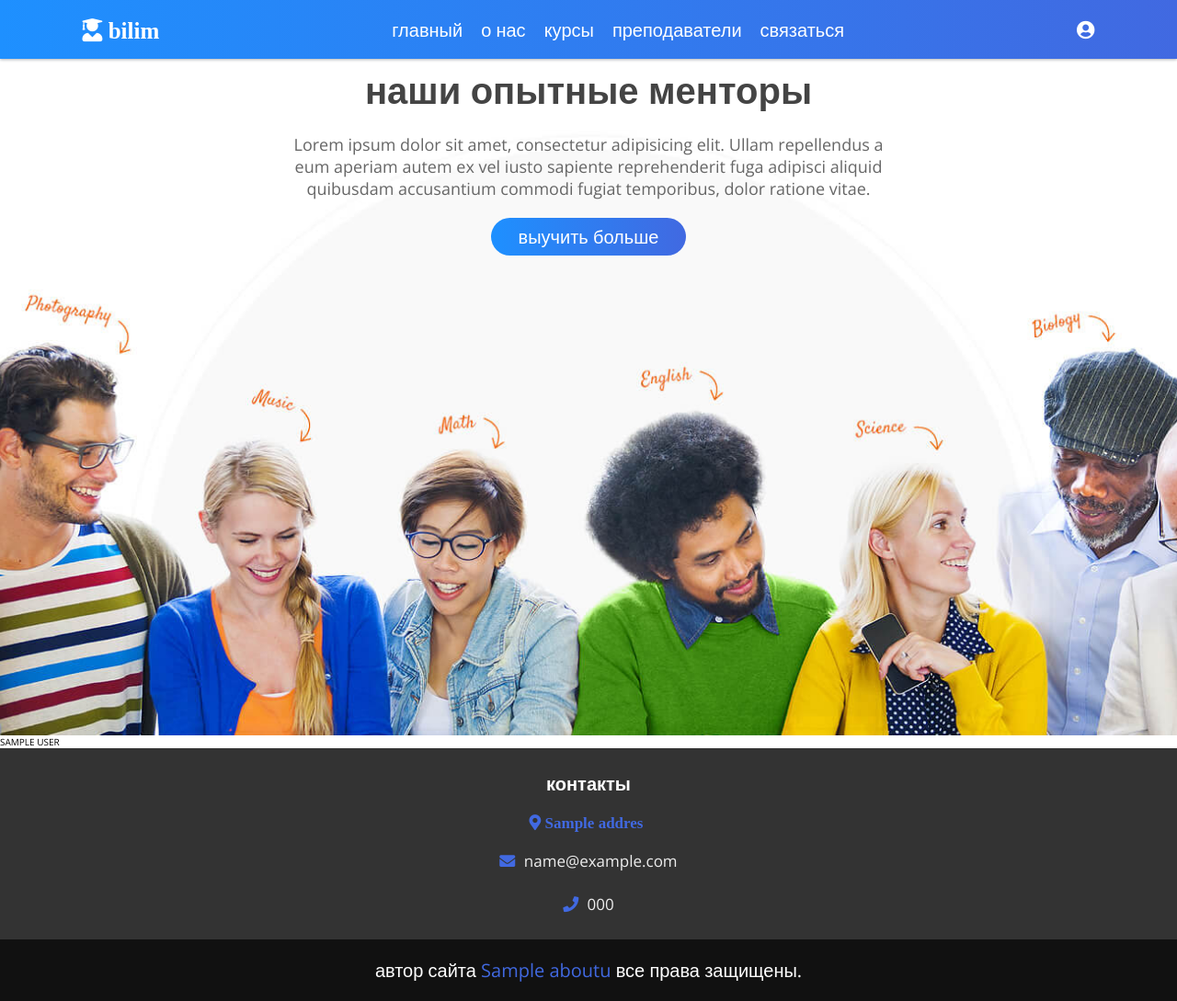
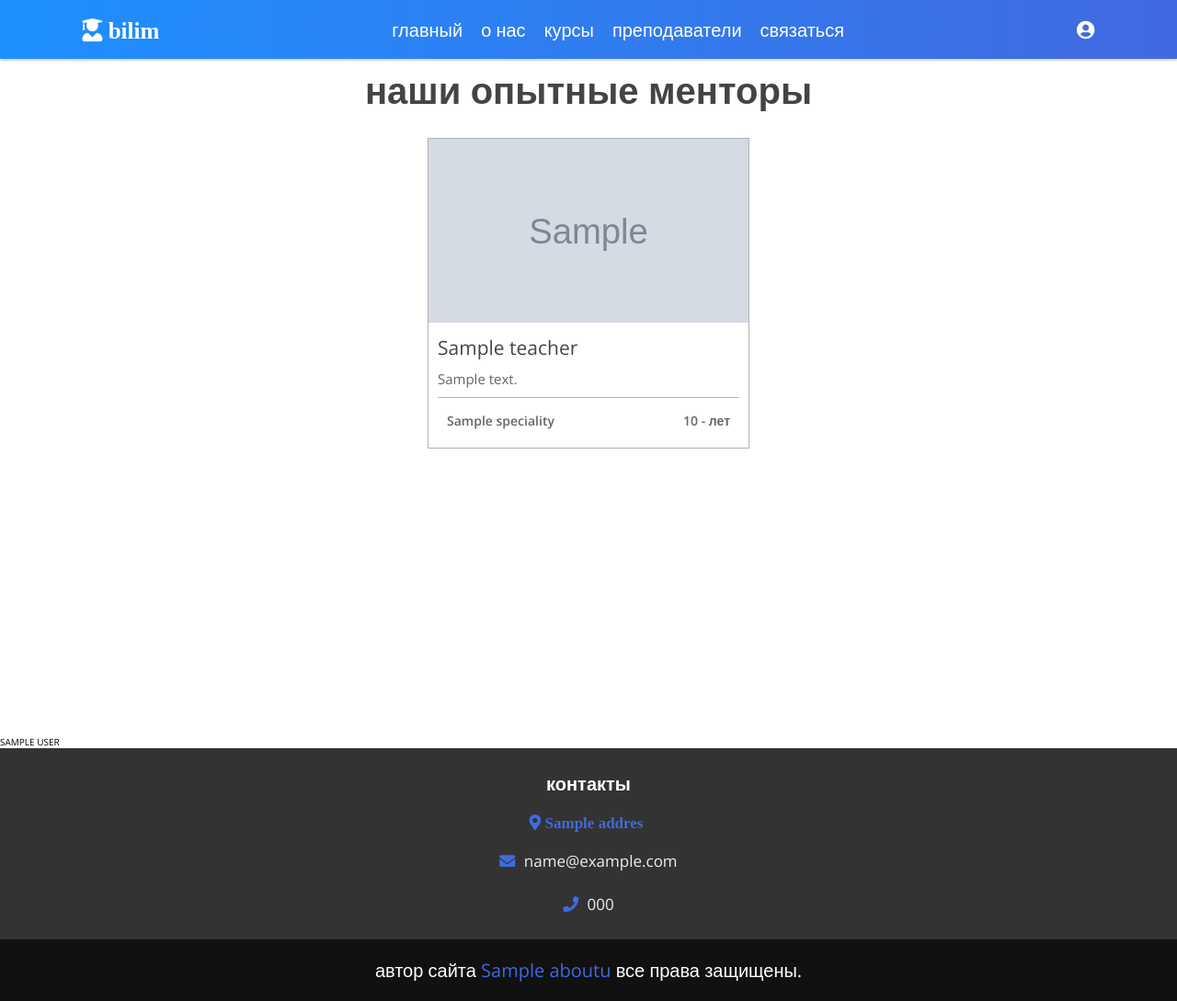
Before and after one commit to SyimykZhak/bilim, a Django app: template course/templates/course/teachers.html in a window 1280 px wide. Shown: the whole page at 92% size. Run offline with Django 3.2, Linux system fonts and the light colour scheme; the template is opened without the code that fills it: most values are stand-ins (such as "Sample title", 1, 10 or a date in 2020).

Commit message:
adding teachers databaseЭ

```diff
--- a/contact/models.py
+++ b/contact/models.py
@@ -4,7 +4,7 @@ from django.db import models
 class Contacts(models.Model):
     name = models.CharField("Имя", max_length=100)
     email = models.EmailField("Email", blank=True, null=True)
-    description= models.TextField("Описание", max_length=5000)
+    description= models.TextField("Описание", max_length=5000,null=True,blank=True)
     telephone = models.CharField("Телефон", max_length=15)
     addres  = models.CharField("Адрес",max_length=200, blank=True, null=True)
 
--- a/course/templates/course/courses.html
+++ b/course/templates/course/courses.html
@@ -5,7 +5,7 @@
 <section class="course" id="course">
     <h1 class="heading"></h1>
     <div class="box-container">
-        {% for i in courses %}
+        {% for i in courses.all %}
         <div class="box">
             <img src="{{i.image.url}}" alt="">
             <h3 class="price">{{i.price}} KGS</h3>
@@ -20,6 +20,10 @@
                 <!-- {% url 'course_detail' i.name %}-->
                                    <a href="{{i.get_absolute_url}}" class="title">{{i.name}}</a>
                 <p>{{i.description}}</p>
+                <h3>преподаватели:{% for teacher in i.teacher.all %}
+                {{teacher.name}}|
+                    {% endfor %}
+                </h3>
                 <div class="info">
                     <h3><i class="far fa-clock"></i> {{i.time}} часов </h3>
                     <h3><i class="far fa-calendar-alt"></i> {{i.term}} месяцев </h3>
--- a/course/templates/course/teachers.html
+++ b/course/templates/course/teachers.html
@@ -2,12 +2,23 @@
 
 {% block page %}
 {% load static %}
-
-<section class="teacher" id="teacher">
+<section class="course" id="course">
     <h1 class="heading">наши опытные менторы</h1>
-    <p>Lorem ipsum dolor sit amet, consectetur adipisicing elit. Ullam repellendus a eum aperiam autem ex vel iusto sapiente reprehenderit fuga adipisci aliquid quibusdam accusantium commodi fugiat temporibus, dolor ratione vitae.</p>
-
-    <a href="#"><button class="btn">выучить больше</button></a>
+    <div class="box-container">
+        {% for i in teachers %}
+        <div class="box">
+            <img src="{{i.image.url}}" alt="">
+            <div class="content" >
+                <!-- {% url 'course_detail' i.name %}-->
+                                   <a href="" class="title">{{i.name}}</a>
+                <p>{{i.description}}</p>
+                <div class="info">
+                    <h3>{{i.speciality}}</h3>
+                    <h3>{{i.age}} - лет</h3>
+                </div>
+            </div>
+        </div>
+    {% endfor %}
+    </div>
 </section>
-
 {% endblock %}
--- a/course/urls.py
+++ b/course/urls.py
@@ -4,7 +4,7 @@ from . import views
 urlpatterns=[
 path('', views.CourseListView.as_view(), name='courses_list'),
 path("filter/", views.FilterLessonsView.as_view(), name='filter'),
-path('teachers/', views.TeacherTemplateView.as_view(), name='teachers'),
+path('teachers/', views.TeacherDetailView.as_view(), name='teachers'),
 path('as/', views.primer, name='places_list'),
 path('course/<str:slug>/', views.CourseDetailView.as_view(), name='course_detail'),
 ]
```
Also changed, not shown: course/admin.py (+5 -4 lines), course/models.py (+22 -16 lines), course/templates/course/course.html (+6 -4 lines), course/views.py (+5 -2 lines), contact/migrations/0004_alter_contacts_addres_alter_contacts_description.py (added), course/migrations/0012_teachers_alter_courses_draft_alter_courses_modul_and_more.py (added).
